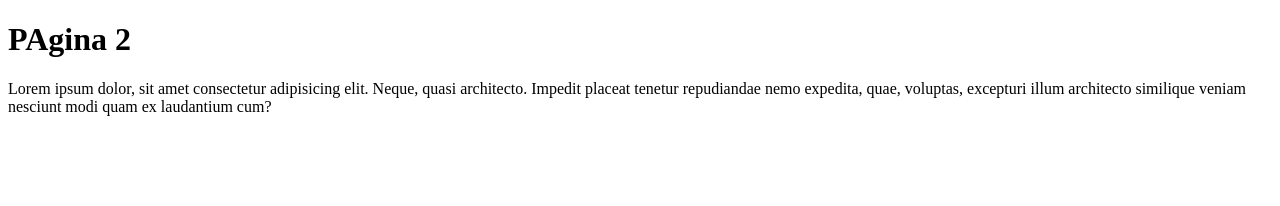
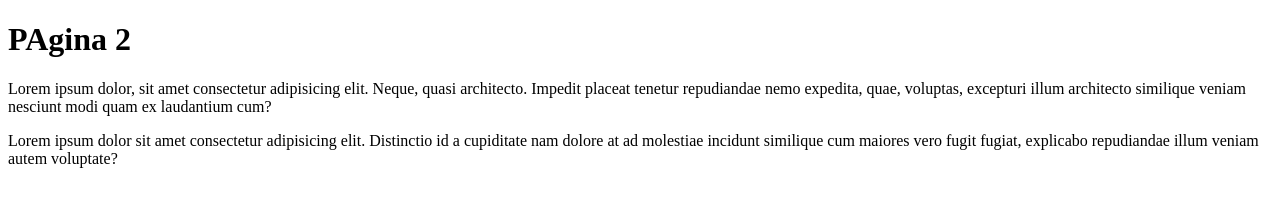
Before and after one commit to simonpinilla/Proyecto-01, a plain HTML site: page pagina2.html in a window 1280 px wide. Drawn offline with Linux system fonts and the light colour scheme.

Commit message:
parrafo agregado master

```diff
--- a/pagina2.html
+++ b/pagina2.html
@@ -9,5 +9,6 @@
 <body>
     <h1>PAgina 2</h1>
     <p>Lorem ipsum dolor, sit amet consectetur adipisicing elit. Neque, quasi architecto. Impedit placeat tenetur repudiandae nemo expedita, quae, voluptas, excepturi illum architecto similique veniam nesciunt modi quam ex laudantium cum?</p>
+    <p>Lorem ipsum dolor sit amet consectetur adipisicing elit. Distinctio id a cupiditate nam dolore at ad molestiae incidunt similique cum maiores vero fugit fugiat, explicabo repudiandae illum veniam autem voluptate?</p>
 </body>
 </html>
```
